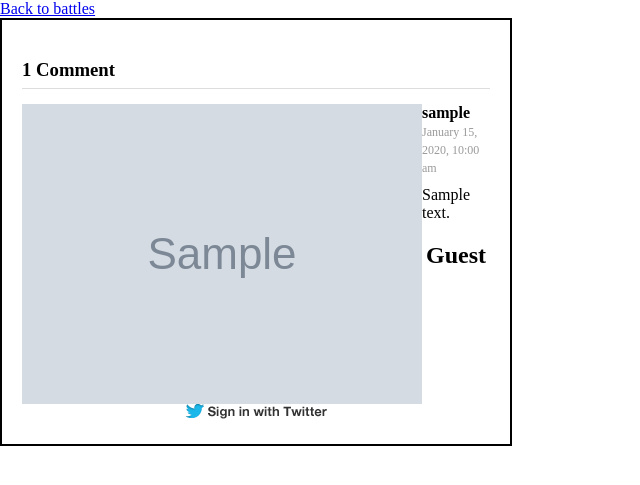
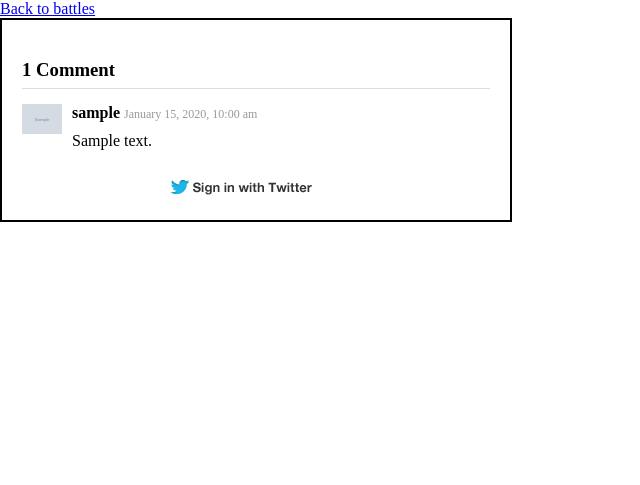
Before and after one commit to nicholedwight/CommentViaTwitter, a PHP site: page /battle.php?id=1 in a window 1280 px wide. Shown: the top 485 px of the page, without its empty margins (0-640 px from the left). Run offline with PHP 8.4, Linux system fonts and the light colour scheme; tables that the repository leaves empty or names only in its code hold one stand-in row (values such as "Sample post"); grey boxes marked "Sample" are stand-in pictures; data that the repository does not hold is empty.

Commit message:
moving current user avatar below comment field and resizing comment avatars

```diff
--- a/assets/css/main.css
+++ b/assets/css/main.css
@@ -15,6 +15,7 @@ body {
   width: 100%;
 }
 
+/* Comment Section Styles */
 .comment_section_wrapper {
   width: 40%;
   padding: 20px;
@@ -36,12 +37,13 @@ body {
   border-bottom: 1px solid #ddd;
 }
 
-.avatar {
+.comment_avatar {
   float: left;
+  width: 40px;
 }
 
 .comment_content_wrapper {
-  margin-left: 55px;
+  margin-left: 50px;
 }
 
 .comment_user_info p {
@@ -55,4 +57,39 @@ body {
 
 .form_wrapper {
   text-align: center;
+  width: 94%;
+  padding-top: 15px;
 }
+
+.comment_field {
+  width: 100%;
+}
+
+.submit {
+  float: right;
+}
+
+.current_user_wrapper {
+  float: left;
+  margin-left: 10px;
+}
+
+.current_user_avatar {
+  width: 60px;
+}
+
+.current_user_name {
+  margin: 0;
+  font-size: 12px;
+}
+
+/*Clearfix */
+.cf:before,
+.cf:after {
+  content: " "; /* 1 */
+  display: table; /* 2 */
+}
+
+.cf:after {
+  clear: both;
+}
--- a/inc/comment_form.php
+++ b/inc/comment_form.php
@@ -21,7 +21,7 @@ if($_SERVER['REQUEST_METHOD']=="POST"){
 
 //Pulling all comments from db by battle id
 ?>
-<section class="comment_section_wrapper">
+<section class="comment_section_wrapper cf">
   <ul class="comment_list">
   <?php
   $commentRows = getAllCommentsByBattleID($battle_id);
@@ -40,7 +40,7 @@ if($_SERVER['REQUEST_METHOD']=="POST"){
     foreach ($commentRows as $comment) {
       $date = date('F j, Y, g:i a', strtotime($comment['created_at'])); ?>
         <li>
-          <img src="<?php echo $comment['profile_image_url'];?>" alt="" class="avatar">
+          <img src="<?php echo $comment['profile_image_url'];?>" alt="" class="comment_avatar">
           <!--Empty alt tag because it provides no important info for users via screenreader-->
           <div class="comment_content_wrapper">
              <div class="comment_user_info">
@@ -62,13 +62,6 @@ if($_SERVER['REQUEST_METHOD']=="POST"){
   }
   ?>
   <div class="form_wrapper">
-    <h1>
-      <?=(!empty($_SESSION['access_token']['screen_name'])
-                  ? '@' . $_SESSION['access_token']['screen_name'] .
-                  " <img src='" . $_SESSION['profile_image_url'] . "'>"
-                  : 'Guest'); ?>
-    </h1>
-
     <?php
     if (!$_SESSION) {
       echo "<a href='redirect.php'>
@@ -77,12 +70,19 @@ if($_SERVER['REQUEST_METHOD']=="POST"){
             </a>";
     } else { ?>
       <form method="POST" action="" class="comment_form">
-        <textarea name="comment" id="comment" rows="6" cols="40" placeholder="Comment:" required></textarea>
+        <textarea name="comment" id="comment" rows="6" cols="40" class="comment_field" placeholder="Comment:" required></textarea>
         <input type="hidden" value="<?php echo $_GET['id'];?>" name="battle_id">
         <button class="submit" type="submit">Submit</button>
       </form>
+
+      <div class="current_user_wrapper">
+        <img src="<?php echo $_SESSION['profile_image_url'];?>" alt="" class="current_user_avatar">
+        <p class="current_user_name">
+          @<?php echo $_SESSION['access_token']['screen_name'];?>
+        </p>
+        <?php echo "<a href='logout.php'>Logout</a>";?>
+      </div>
       <?php
-      echo "<a href='logout.php'>Logout</a>";
     }
     ?>
   </div>
```
